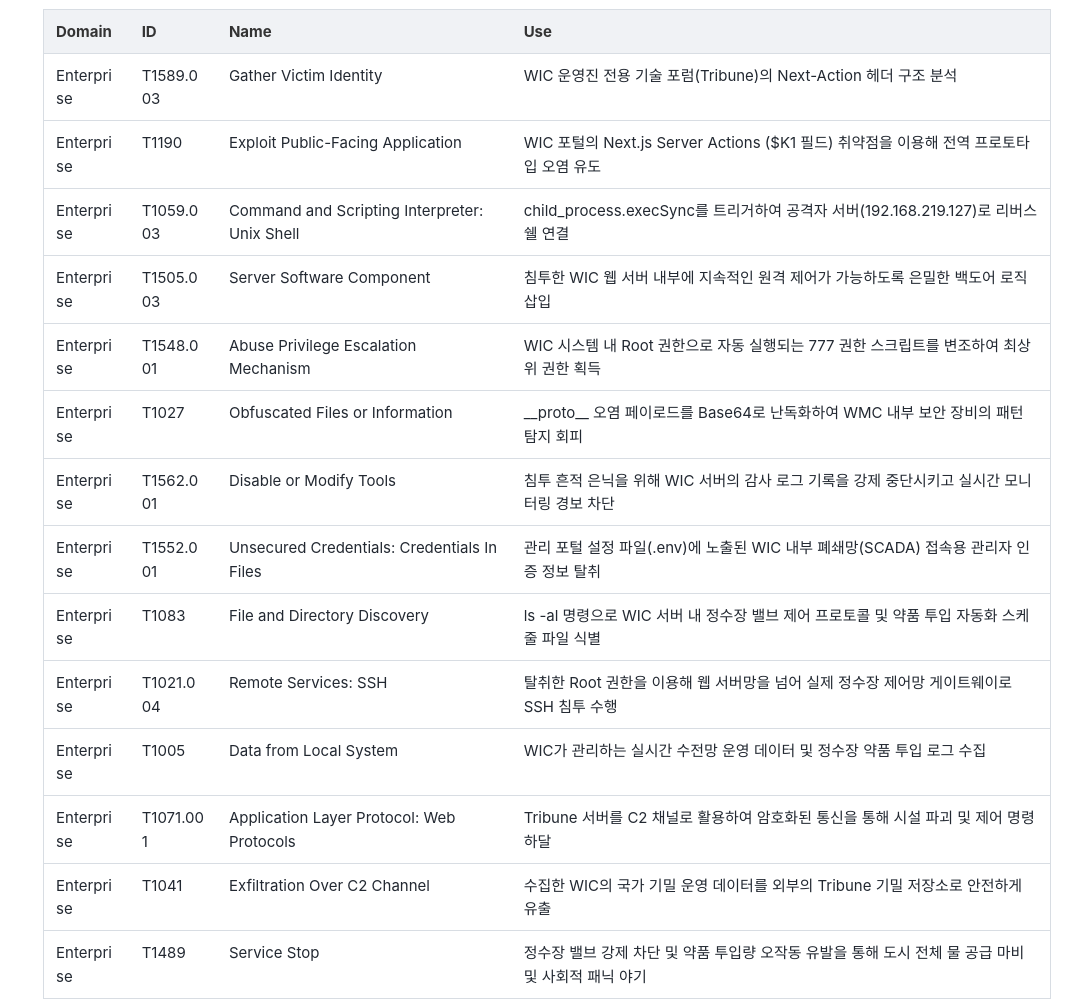
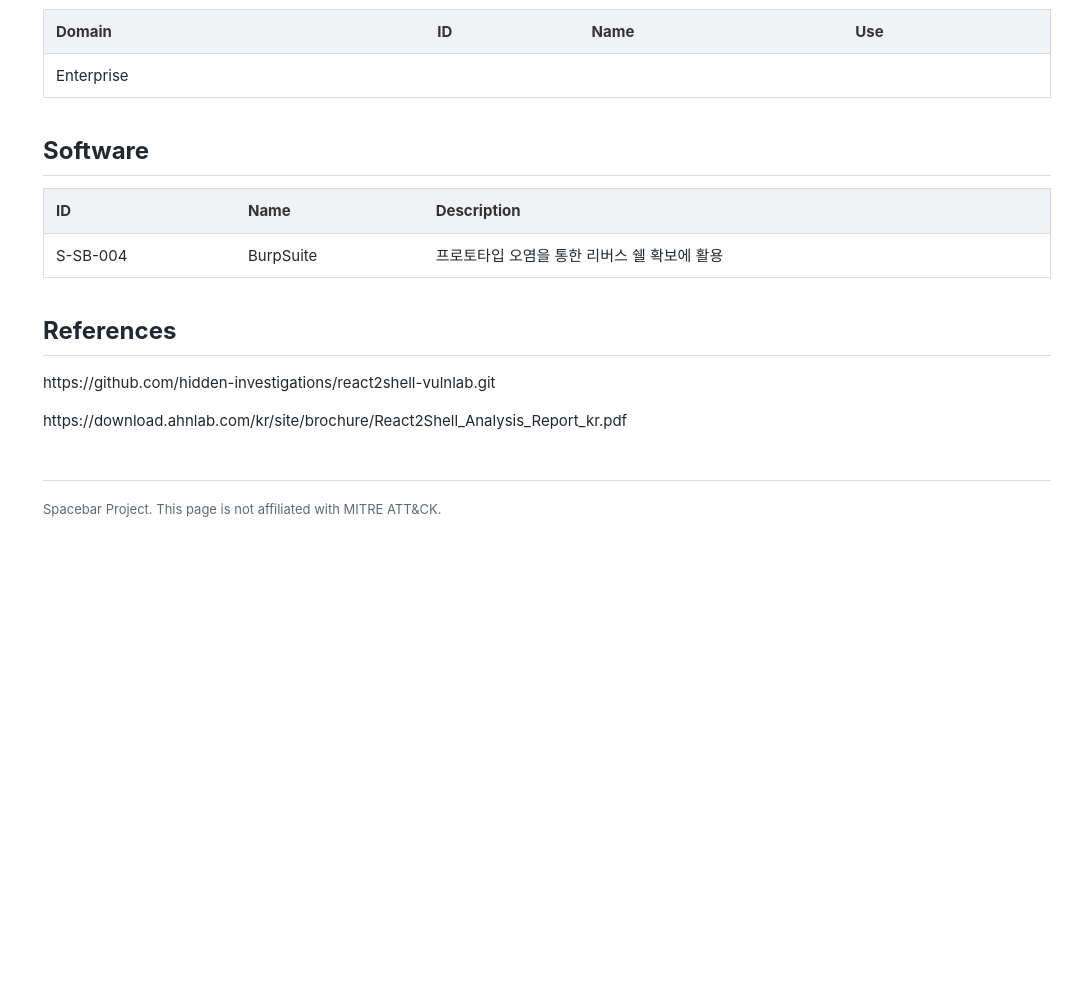
Before and after one commit to Jseanxx/Spacebar-MITRE-ATTACK-campaigns, a website: page campaigns/SB-04.html in a window 1280 px wide. Shown: the part 618-1619 px from the top of the page, without its empty margins (209-1280 px from the left). After the commit the page ends 1170 px from the top, so only its background shows below. Drawn offline with Linux system fonts and the light colour scheme.

Commit message:
Build campaign pages

```diff
--- a/campaigns/SB-04.html
+++ b/campaigns/SB-04.html
@@ -54,20 +54,7 @@
 <table>
 <thead><tr><th>Domain</th><th>ID</th><th>Name</th><th>Use</th></tr></thead>
 <tbody>
-<tr><td>Enterprise</td><td>T1589.003</td><td>Gather Victim Identity</td><td>WIC 운영진 전용 기술 포럼(Tribune)의  Next-Action 헤더 구조 분석</td></tr>
-<tr><td>Enterprise</td><td>T1190</td><td>Exploit Public-Facing Application</td><td>WIC 포털의 Next.js Server Actions ($K1 필드) 취약점을 이용해 전역 프로토타입 오염 유도</td></tr>
-<tr><td>Enterprise</td><td>T1059.003</td><td>Command and Scripting Interpreter: Unix Shell</td><td>child_process.execSync를 트리거하여 공격자 서버(192.168.219.127)로 리버스 쉘 연결</td></tr>
-<tr><td>Enterprise</td><td>T1505.003</td><td>Server Software Component</td><td>침투한 WIC 웹 서버 내부에 지속적인 원격 제어가 가능하도록 은밀한 백도어 로직 삽입</td></tr>
-<tr><td>Enterprise</td><td>T1548.001</td><td>Abuse Privilege Escalation Mechanism</td><td>WIC 시스템 내 Root 권한으로 자동 실행되는 777 권한 스크립트를 변조하여 최상위 권한 획득</td></tr>
-<tr><td>Enterprise</td><td>T1027</td><td>Obfuscated Files or Information</td><td>__proto__ 오염 페이로드를 Base64로 난독화하여 WMC 내부 보안 장비의 패턴 탐지 회피</td></tr>
-<tr><td>Enterprise</td><td>T1562.001</td><td>Disable or Modify Tools</td><td>침투 흔적 은닉을 위해 WIC 서버의 감사 로그 기록을 강제 중단시키고 실시간 모니터링 경보 차단</td></tr>
-<tr><td>Enterprise</td><td>T1552.001</td><td>Unsecured Credentials: Credentials In Files</td><td>관리 포털 설정 파일(.env)에 노출된 WIC 내부 폐쇄망(SCADA) 접속용 관리자 인증 정보 탈취</td></tr>
-<tr><td>Enterprise</td><td>T1083</td><td>File and Directory Discovery</td><td>ls -al 명령으로 WIC 서버 내 정수장 밸브 제어 프로토콜 및 약품 투입 자동화 스케줄 파일 식별</td></tr>
-<tr><td>Enterprise</td><td>T1021.004</td><td>Remote Services: SSH</td><td>탈취한 Root 권한을 이용해 웹 서버망을 넘어 실제 정수장 제어망 게이트웨이로 SSH 침투 수행</td></tr>
-<tr><td>Enterprise</td><td>T1005</td><td>Data from Local System</td><td>WIC가 관리하는 실시간 수전망 운영 데이터 및 정수장 약품 투입 로그 수집</td></tr>
-<tr><td>Enterprise</td><td>T1071.001</td><td>Application Layer Protocol: Web Protocols</td><td>Tribune 서버를 C2 채널로 활용하여 암호화된 통신을 통해 시설 파괴 및 제어 명령 하달</td></tr>
-<tr><td>Enterprise</td><td>T1041</td><td>Exfiltration Over C2 Channel</td><td>수집한 WIC의 국가 기밀 운영 데이터를 외부의 Tribune 기밀 저장소로 안전하게 유출</td></tr>
-<tr><td>Enterprise</td><td>T1489</td><td>Service Stop</td><td>정수장 밸브 강제 차단 및 약품 투입량 오작동 유발을 통해 도시 전체 물 공급 마비 및 사회적 패닉 야기</td></tr>
+<tr><td>Enterprise</td></tr>
 </tbody></table></div>
 <h2 id="software">Software</h2>
 <div class="table-wrap wide-table">
```
